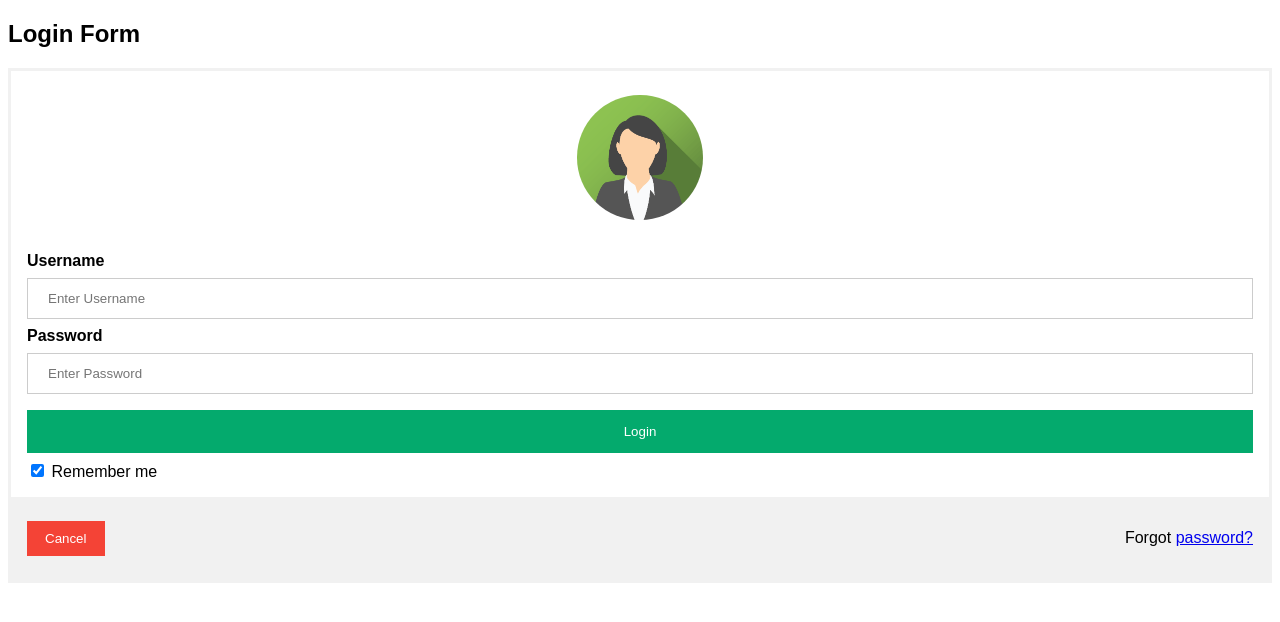
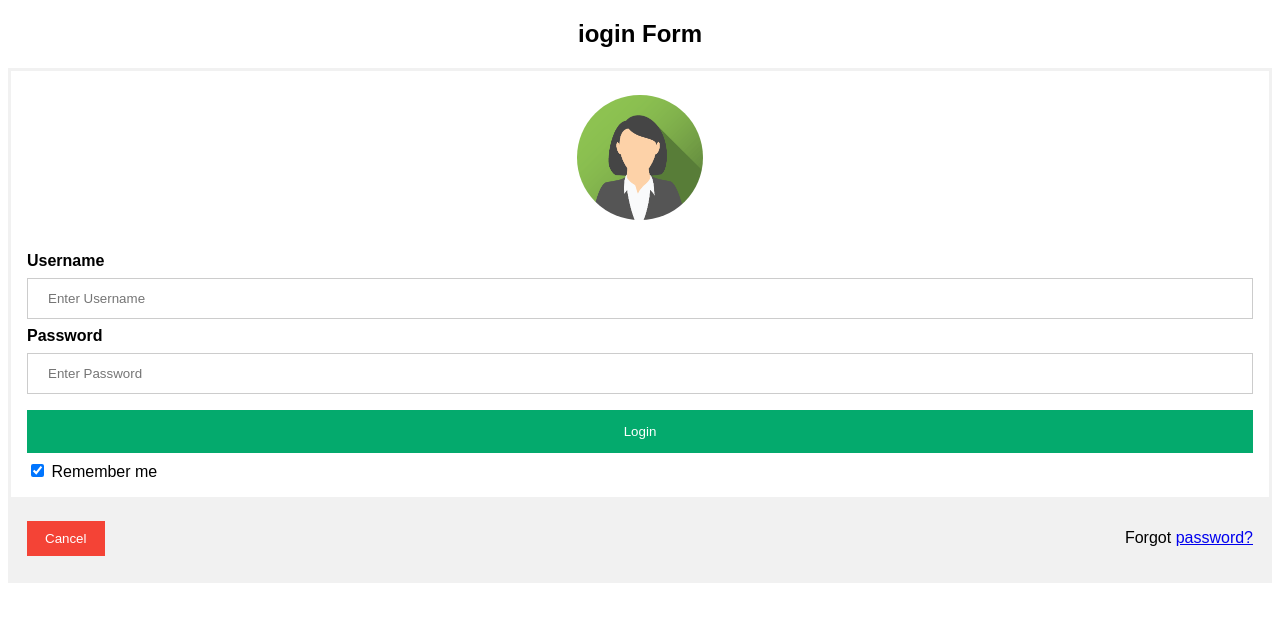
Before and after one commit to Ahmed6424/login-2, a plain HTML site: page index.html in a window 1280 px wide. Drawn offline with Linux system fonts and the light colour scheme.

Commit message:
updated header allignment

```diff
--- a/index.html
+++ b/index.html
@@ -68,7 +68,7 @@ span.psw {
 </head>
 <body>
 
-<h2>Login Form</h2>
+	<h2><center>iogin Form<center></h2>
 
 <form action="/action_page.php" method="post">
   <div class="imgcontainer">
```
